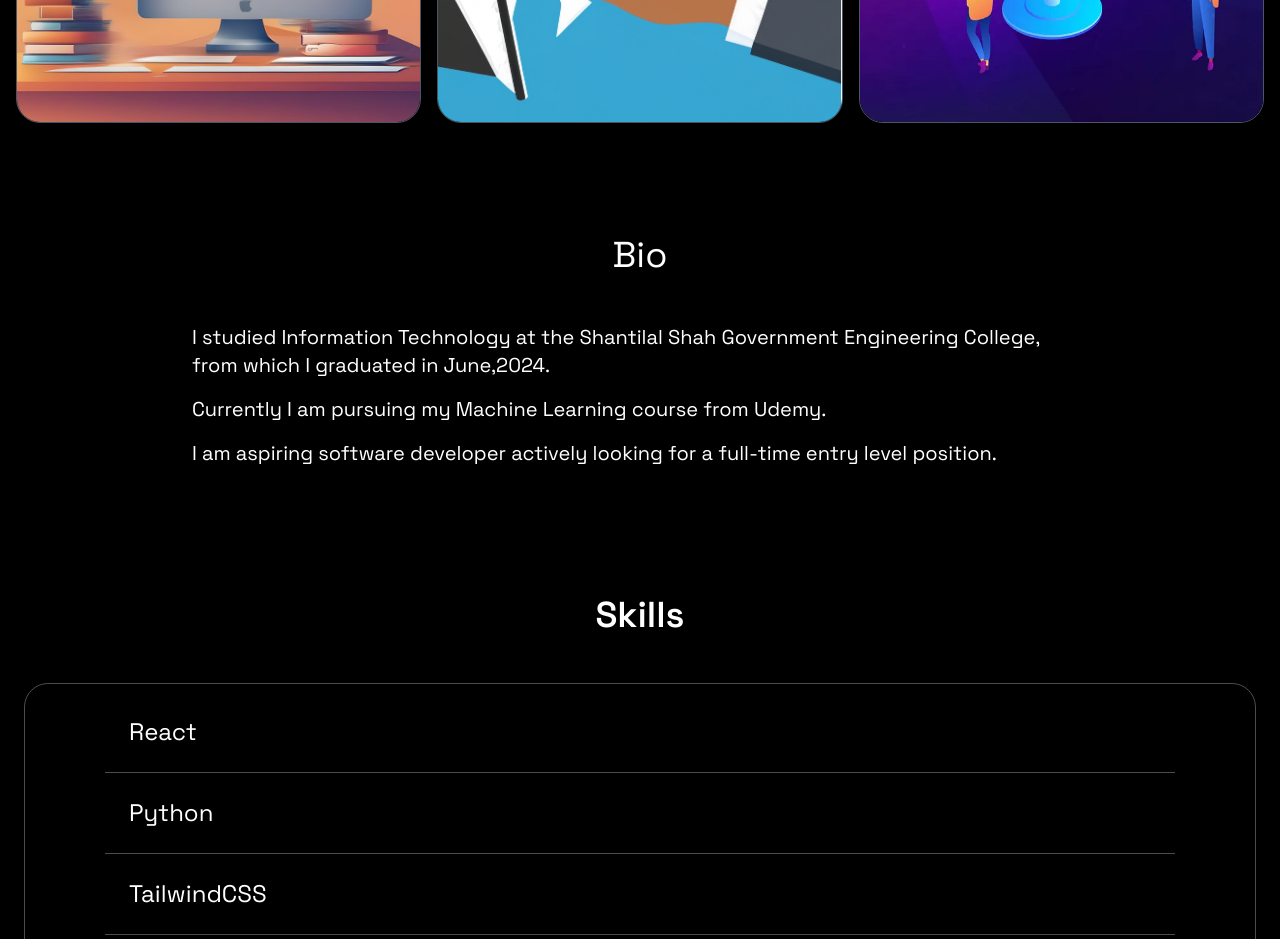
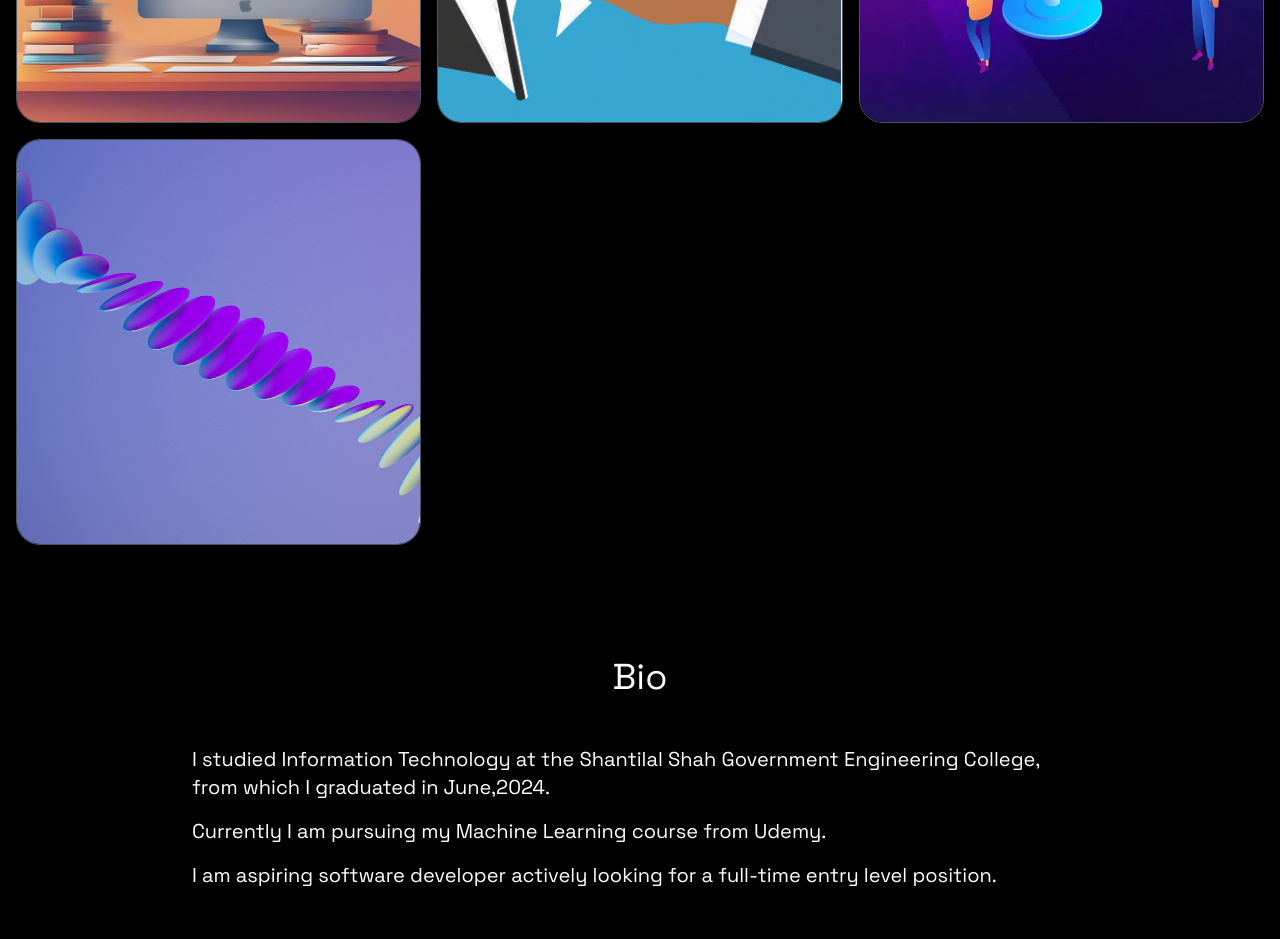
Before and after one commit to ujju26/personal_website, a React (Vite) app: page / in a window 1280 px wide. Shown: the part 1340-2279 px from the top of the page. Built offline with nearby package versions, Linux system fonts and the light colour scheme.

Commit message:
Adding new project

```diff
--- a/src/components/Projects.jsx
+++ b/src/components/Projects.jsx
@@ -4,10 +4,10 @@ import { motion } from "framer-motion"
 import { useState } from "react"
 
 const Projects = () => {
-    const [activeProject, setActiveProject] = useState(null);
+    const [visibleProject, setVisibleProject] = useState(null);
 
-    const toggleProject = (id) => {
-        setActiveProject(activeProject === id ? null : id); // Toggle description visibility on mobile
+    const handleToggle = (id) => {
+        setVisibleProject(visibleProject === id ? null : id); // Toggle visibility for mobile
     };
 
     return (
@@ -23,8 +23,8 @@ const Projects = () => {
                 {PROJECTS.map((project) => (
                     <motion.div
                         key={project.id}
-                        className="group relative overflow-hidden rounded-3xl border border-gray-600"
-                        onClick={() => toggleProject(project.id)}> {/* Click for mobile */}
+                        className="group relative overflow-hidden rounded-3xl border border-gray-600 cursor-pointer"
+                        onClick={() => handleToggle(project.id)}> {/* Click to show on mobile */}
 
                         {/* Project Image */}
                         <motion.img
@@ -37,10 +37,10 @@ const Projects = () => {
                         <motion.div
                             initial={{ opacity: 0 }}
                             whileHover={{ opacity: 1 }}
+                            animate={{ opacity: visibleProject === project.id ? 1 : 0 }}
                             transition={{ duration: 0.5 }}
-                            className={`absolute inset-0 flex flex-col items-center justify-center text-white backdrop-blur-lg transition-opacity duration-500
-                              ${activeProject === project.id ? "opacity-100" : "opacity-0 lg:group-hover:opacity-100"}`}
-                            style={{ backgroundColor: "rgba(0, 0, 0, 0.6)" }}> {/* Ensures readability */}
+                            className="absolute inset-0 flex flex-col items-center justify-center text-white backdrop-blur-lg transition-opacity duration-500"
+                            style={{ backgroundColor: "rgba(0, 0, 0, 0.6)", display: "flex", opacity: visibleProject === project.id ? 1 : 0 }}>
 
                             <h3 className="mb-2 text-xl font-semibold">{project.name}</h3>
                             <p className="mb-4 p-4 text-center text-sm">{project.description}</p>
--- a/src/constants/index.jsx
+++ b/src/constants/index.jsx
@@ -63,14 +63,14 @@ export const PROJECTS = [
     image: projectImage3,
     githubLink: "https://github.com/ujju26/voice-assistant",
   },
-  // {
-  //   id: 4,
-  //   name: "Weather App",
-  //   description:
-  //     "A weather application that uses the OpenWeatherMap API to fetch and display current weather data and forecasts for various locations, built with React and styled-components.",
-  //   image: projectImage4,
-  //   githubLink: "https://github.com/user/weather-app",
-  // },
+  {
+    id: 4,
+    name: "Eye Controlling Mouse",
+    description:
+      "This project enables hands-free mouse control using eye movements by leveraging OpenCV, MediaPipe FaceMesh, and PyAutoGUI. It tracks eye landmarks in real-time, moves the cursor based on eye position, and detects intentional blinks to trigger clicks, providing an intuitive and accessible way to interact with a computer.",
+    image: projectImage4,
+    githubLink: "https://github.com/ujju26/Eye-Controoling-Mouse",
+  },
   // {
   //   id: 5,
   //   name: "Blog Platform",
```
